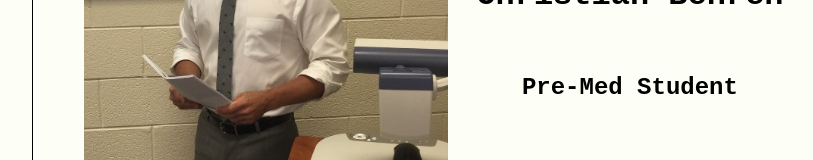
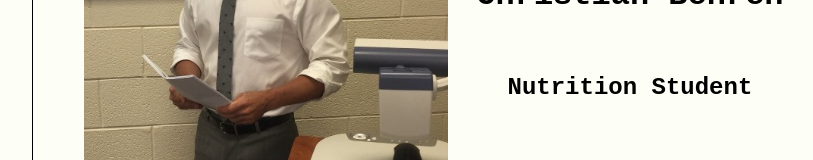
Before and after one commit to Slap-a-tha-Bass/pro-sci.science, a Next.js app: page /alumni in a window 1280 px wide. Shown: the part 11598-11758 px from the top of the page, without its empty margins (167-980 px from the left). Built offline with nearby package versions, Linux system fonts and the light colour scheme.

Commit message:
build: teamcard titles

```diff
--- a/src/app/alumni/page.tsx
+++ b/src/app/alumni/page.tsx
@@ -147,7 +147,7 @@ export default function AlumniPage() {
       />
       <TeamCard
         name="Christian Behren"
-        title="Pre-Med Student"
+        title="Nutrition Student"
         image="/headshots/Christian-headshot.png"
         bio={`I am a graduate student in the Department of Nutrition Science rotating in Dr. Yarar-Fisher's lab. I grew up in Miami, Florida, and attended Appalachian State
         University in Boone, NC earning my B.S. in Nutrition and Foods, and Exercise Science as well as my M.S. in Dietetics. I am incredibly excited and appreciative for the
```
